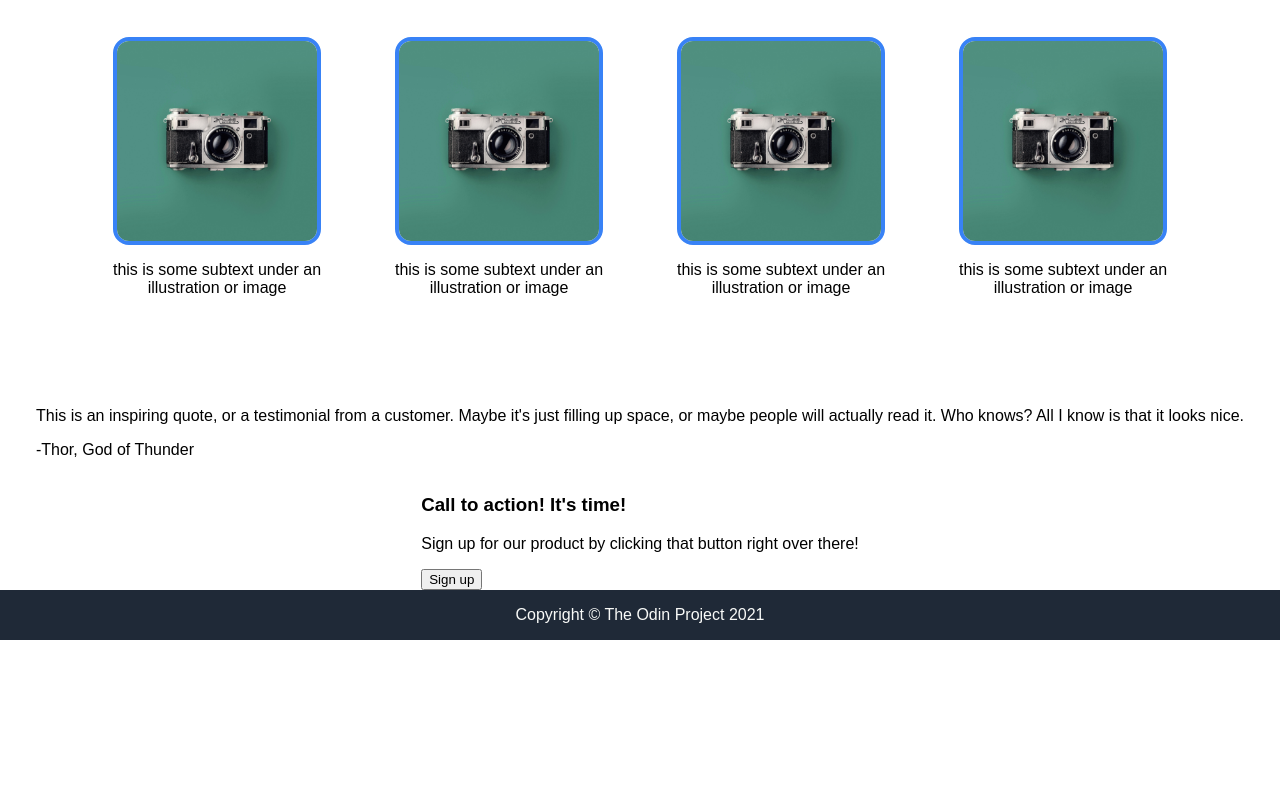
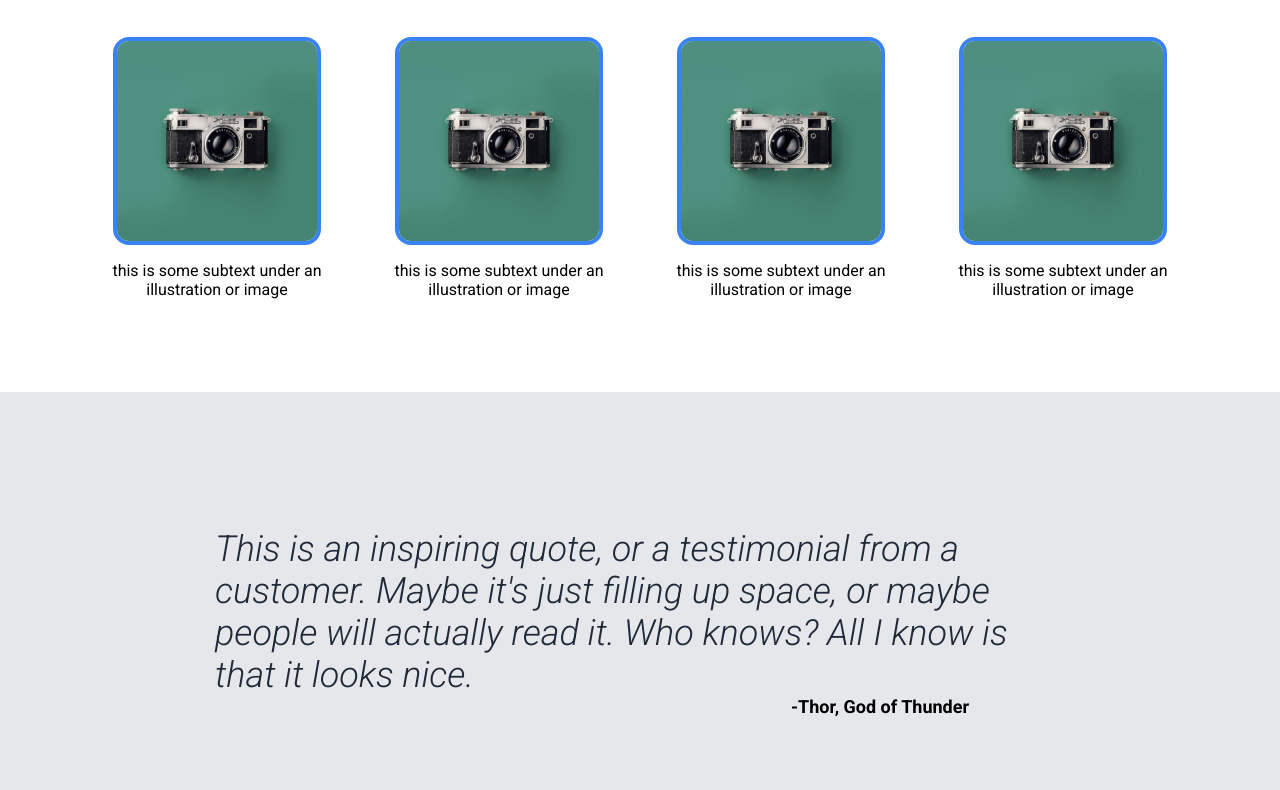
Before and after one commit to ACGiuliano/odin-landing-page, a plain HTML site: page index.html in a window 1280 px wide. Shown: the part 611-1401 px from the top of the page. Before the commit the page ends 1251 px from the top, so only its background shows below. Drawn offline with Linux system fonts and the light colour scheme.

Commit message:
ADDED: Quote Section, font corrections
Updated font to roboto font family.
Added comments to help divide up css file for easier reading.
Added third section which includes quote block and background.

```diff
--- a/style.css
+++ b/style.css
@@ -5,7 +5,7 @@ body {
     flex-direction: column;
     margin: 0;
     padding: 0;
-    font-family: Arial, Helvetica, sans-serif;
+    font-family: 'Roboto', sans-serif;
     min-height: 100vh;
 }
 
@@ -49,6 +49,8 @@ li {
     justify-content: center;
     align-items: center;
 }
+
+/* Top section just below header */
 
 .top {
     display: flex;
@@ -96,6 +98,8 @@ li {
     border-radius: 8px;
 }
 
+/* Section 2, 4 photos with subtext and h2 */
+
 .mid-top {
     display: flex;
     flex-direction: column;
@@ -119,6 +123,7 @@ li {
     display: flex;
     justify-content: space-evenly;
     align-items: center;
+    flex-wrap: wrap;
 }
 
 .box {
@@ -135,6 +140,38 @@ li {
 
 h2 {
     font-size: 32px;
-    font-weight: extra-bold;
+    font-weight: bolder;
     color: #1F2937;
 }
+
+/* Section 3, quote and styling for quote */
+
+.mid-bot {
+    display: flex;
+    flex-direction: column;
+    justify-content: center;
+    align-items: center;
+    background-color: #E5E7EB;
+    width: 100%;
+    padding-top: 100px;
+    padding-bottom: 100px;
+}
+
+#quote {
+    display: flex;
+    font-size: 36px;
+    font-weight: 300;
+    font-style: italic;
+    color: #1F2937;
+    height: auto;
+    max-width: 850px;
+    margin-bottom: 0;
+}
+
+#quote-auth {
+    font-size: 18px;
+    font-weight: bold;
+    margin-left: 480px;
+    margin-top: 0;
+
+}
```
